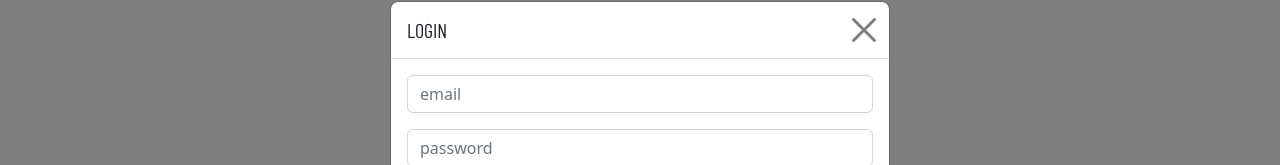
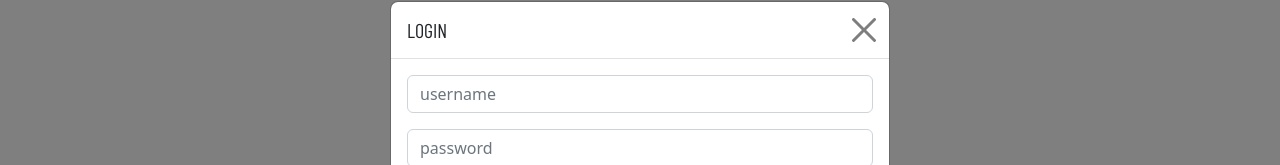
Before and after one commit to raytracer1/notes-frontend, a React app: page / in a window 1280 px wide. Both pictures are taken after a click on the button "LOGIN". Shown: the part 149-314 px from the top of the page. Built offline with nearby package versions, Linux system fonts and the light colour scheme.

Commit message:
fix login

```diff
--- a/src/components/Header/LoginModal/index.tsx
+++ b/src/components/Header/LoginModal/index.tsx
@@ -1,11 +1,11 @@
 import { useState } from "react";
 import { Button, Form, FormGroup, Input } from 'reactstrap';
 import ModalWrapper from '../../ModalWrapper';
-import { validEmail, validPassWord } from '../../../util/validate';
+import { validUserName, validPassWord } from '../../../util/validate';
 
 interface ILoginModalProps {
-  email: string,
-  setEmail: (userName: string) => void,
+  userName: string,
+  setUserName: (userName: string) => void,
   passWord: string,
   setPassWord: (passWord: string) => void,
   remember: boolean,
@@ -16,8 +16,8 @@ interface ILoginModalProps {
 }
 
 const LoginModal = ({
-  email,
-  setEmail,
+  userName,
+  setUserName,
   passWord,
   setPassWord,
   remember,
@@ -29,7 +29,7 @@ const LoginModal = ({
 
   const [focus, setFocus] = useState<string>('');
   const toggleLoginModalHeler = () => {
-    setEmail('');
+    setUserName('');
     setPassWord('');
     setFocus('');
     toggleModal();
@@ -43,24 +43,24 @@ const LoginModal = ({
     >
       <Form onSubmit={handleLogin}>
         <FormGroup>
-          <Input type='text' id='email' name='email'
-            placeholder='email'
-            value={email}
+          <Input type='text' id='username' name='username'
+            placeholder='username'
+            value={userName}
             onChange={(e) => {
-              setEmail(e.target.value);
+              setUserName(e.target.value);
             }}
             onFocus={() => {
-              setFocus('email');
+              setFocus('username');
             }}
             onBlur={() => {
               setFocus('');
             }}
           />
           {
-            !validEmail(email) &&
-            focus !== 'email' && email.length > 0 && (
+            !validUserName(userName) &&
+            focus !== 'username' && userName.length > 0 && (
               <span className='error'>
-                {'email should like xxx@yyy.com'}
+                {'username should start with character and length between 6 and 20'}
               </span>
             )
           }
@@ -98,7 +98,7 @@ const LoginModal = ({
           Remember me
         </FormGroup>
         <Button type='submit' value='submit' color='primary'
-          disabled={!validEmail(email) || !validPassWord(passWord)}
+          disabled={!validUserName(userName) || !validPassWord(passWord)}
         >
           Login
         </Button>
--- a/src/components/Header/index.tsx
+++ b/src/components/Header/index.tsx
@@ -34,18 +34,9 @@ function Header() {
   }
 
   const handleLogin = (event:any) => {
-    toggleLoginModal();
-    alert(" email: " + email + " Password: " + passWord
-      + " Remember: " + remember);
+    dispatch(loginUserAction({userName, passWord}));
     event.preventDefault();
-    setEmail('');
-    setPassWord('');
-    setRemember(false);
-
-    dispatch(loginUserAction({email, passWord}));
   }
-
-  console.log("loginStatus: " + loginStatus);
 
   const handleSignUp = (event:any) => {
     toggleSignUpModal();
@@ -96,8 +87,8 @@ function Header() {
         </div>
       </Navbar>
       <LoginModal
-        email={email}
-        setEmail={setEmail}
+        userName={userName}
+        setUserName={setUserName}
         passWord={passWord}
         setPassWord={setPassWord}
         remember={remember}
--- a/src/service/authService.tsx
+++ b/src/service/authService.tsx
@@ -6,10 +6,9 @@ const getUsers = () => {
 };
 
 //Login
-const loginUser = (email: string, password: string) => {
-  return Axios.post('users/login', { params: { email, password } });
+const loginUser = (userName: string, passWord: string) => {
+  return Axios.post('users/login', { username: userName, password: passWord } );
 }
-
 
 export {
   getUsers,
--- a/src/store/reducers/auth.reducer.tsx
+++ b/src/store/reducers/auth.reducer.tsx
@@ -4,8 +4,8 @@ import { loginUser } from '../../service/authService';
 // First, create the thunk
 export const loginUserAction = createAsyncThunk(
   'users/loginUser',
-  async (params: { email: string, passWord: string }) => {
-    const response = await loginUser(params.email, params.passWord);
+  async (params: { userName: string, passWord: string }) => {
+    const response = await loginUser(params.userName, params.passWord);
     return response.data;
   }
 )
```
